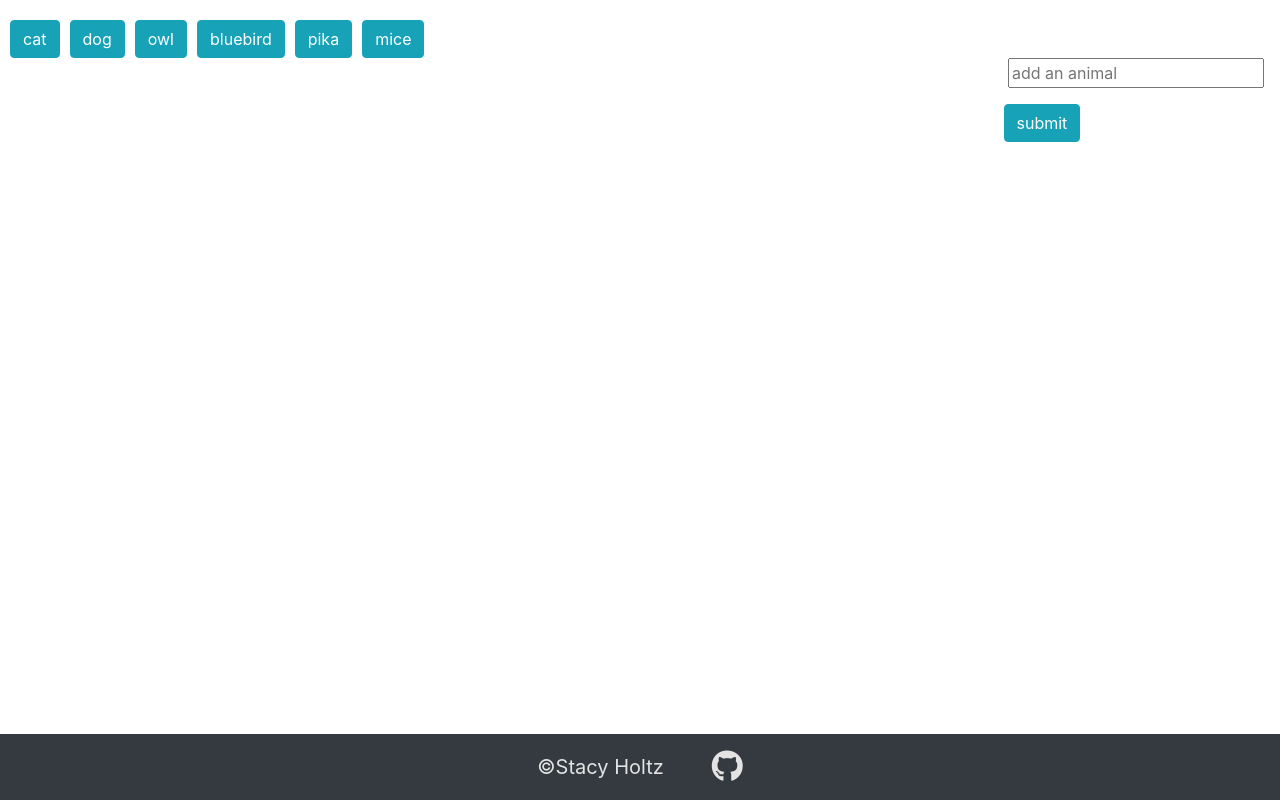
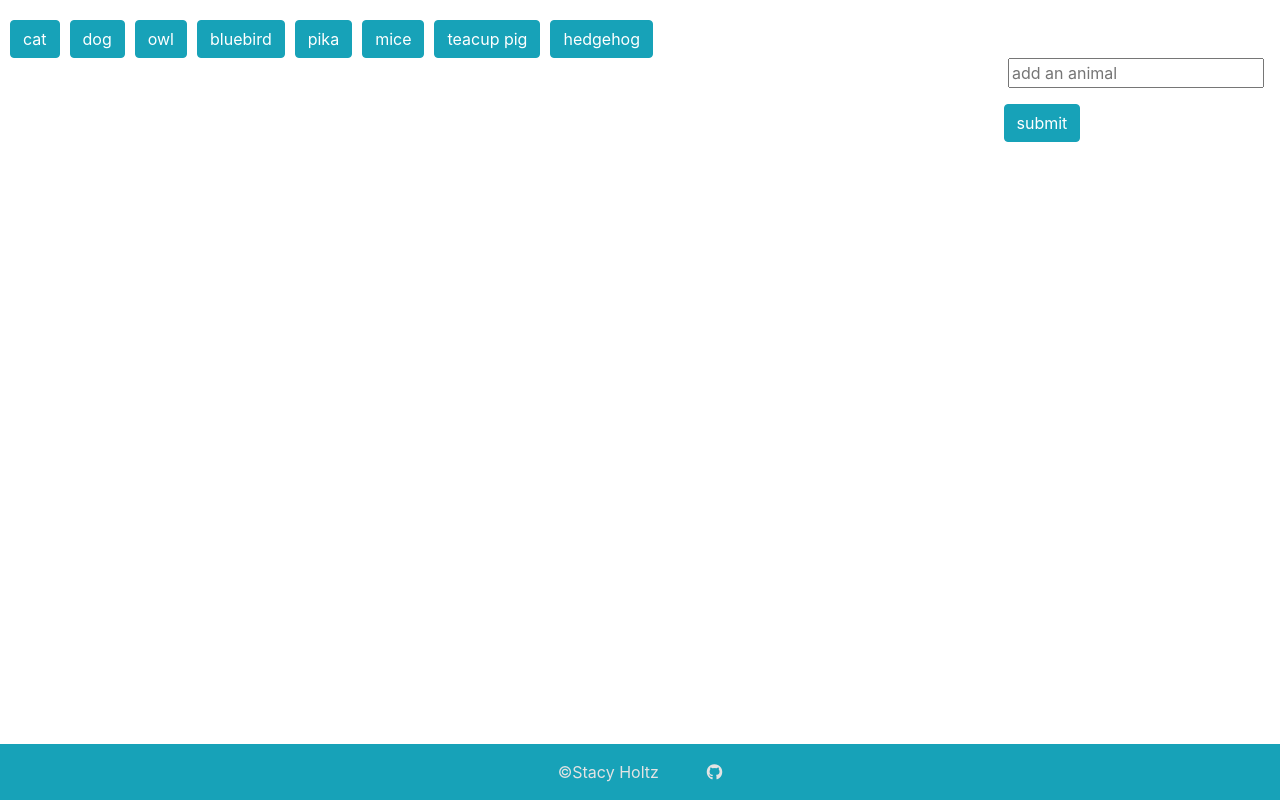
Before and after one commit to stacyholtz6/GifTastic, a plain HTML site: page index.html in a window 1280 px wide. Drawn offline with nearby package versions, Linux system fonts and the light colour scheme.

Commit message:
changed footer color

```diff
--- a/assets/css/style.css
+++ b/assets/css/style.css
@@ -11,11 +11,8 @@
   color: #e600e6;
 }
 
-.fa-github {
-  font-size: 2rem;
-}
-
 .fa-github,
 .copy, .navbar {
+  font-size: 1rem;
   color: rgb(227,227,227);
 }
--- a/assets/javascript/app.js
+++ b/assets/javascript/app.js
@@ -1,5 +1,5 @@
 // initial array of topics
-var topics = ["cat", "dog", "owl", "bluebird", "pika", "mice"];
+var topics = ["cat", "dog", "owl", "bluebird", "pika", "mice", "teacup pig", "hedgehog"];
 
 
 function displayTopicInfo() {
--- a/index.html
+++ b/index.html
@@ -39,7 +39,7 @@
   </div>
 
   <!-- my footer with links -->
-  <nav class="navbar fixed-bottom navbar bg-dark justify-content-center">
+  <nav class="navbar fixed-bottom navbar bg-info justify-content-center">
     <a class="navbar-brand nav-link copy" href="https://stacyholtz6.github.io/portfolio/index.html">&copy;Stacy
       Holtz</a>
     <a class="nav-link" href="https://github.com/stacyholtz6"><i class="fab fa-github"></i></a>
```
